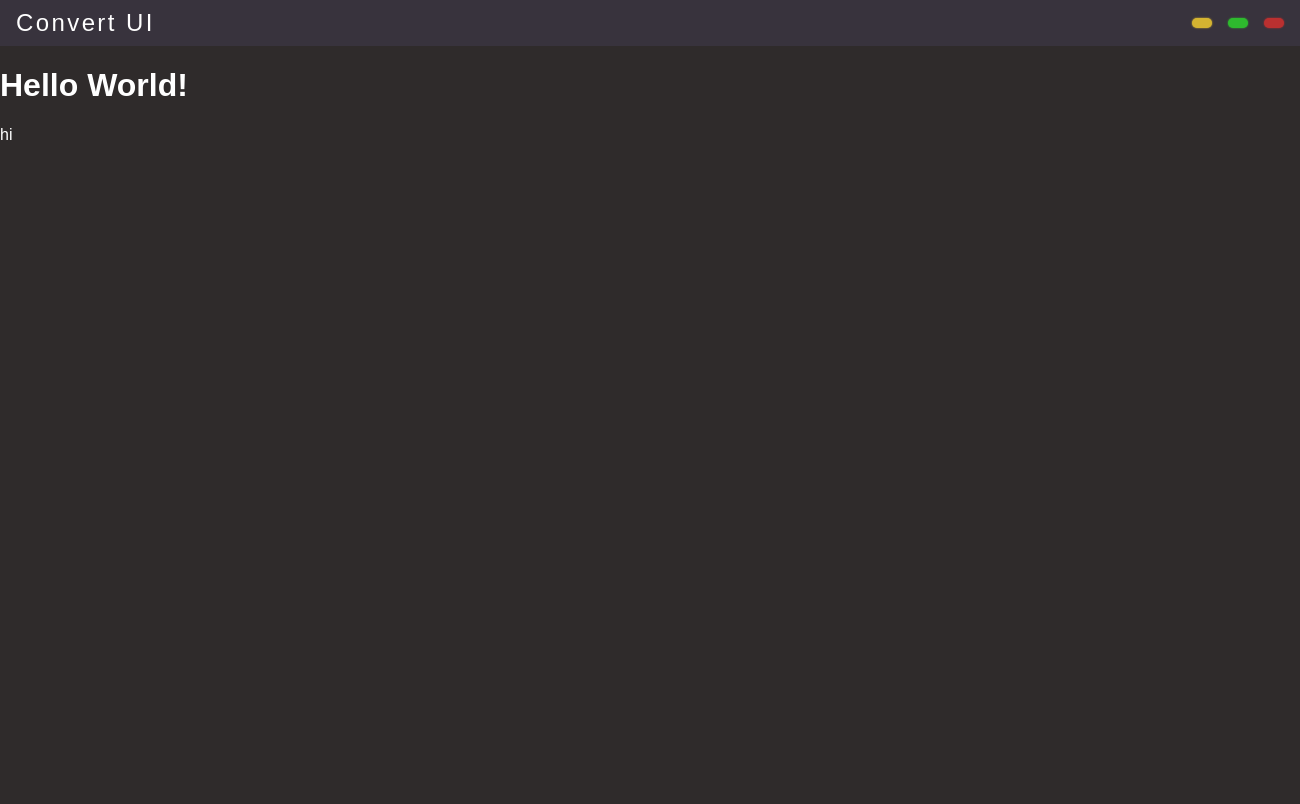
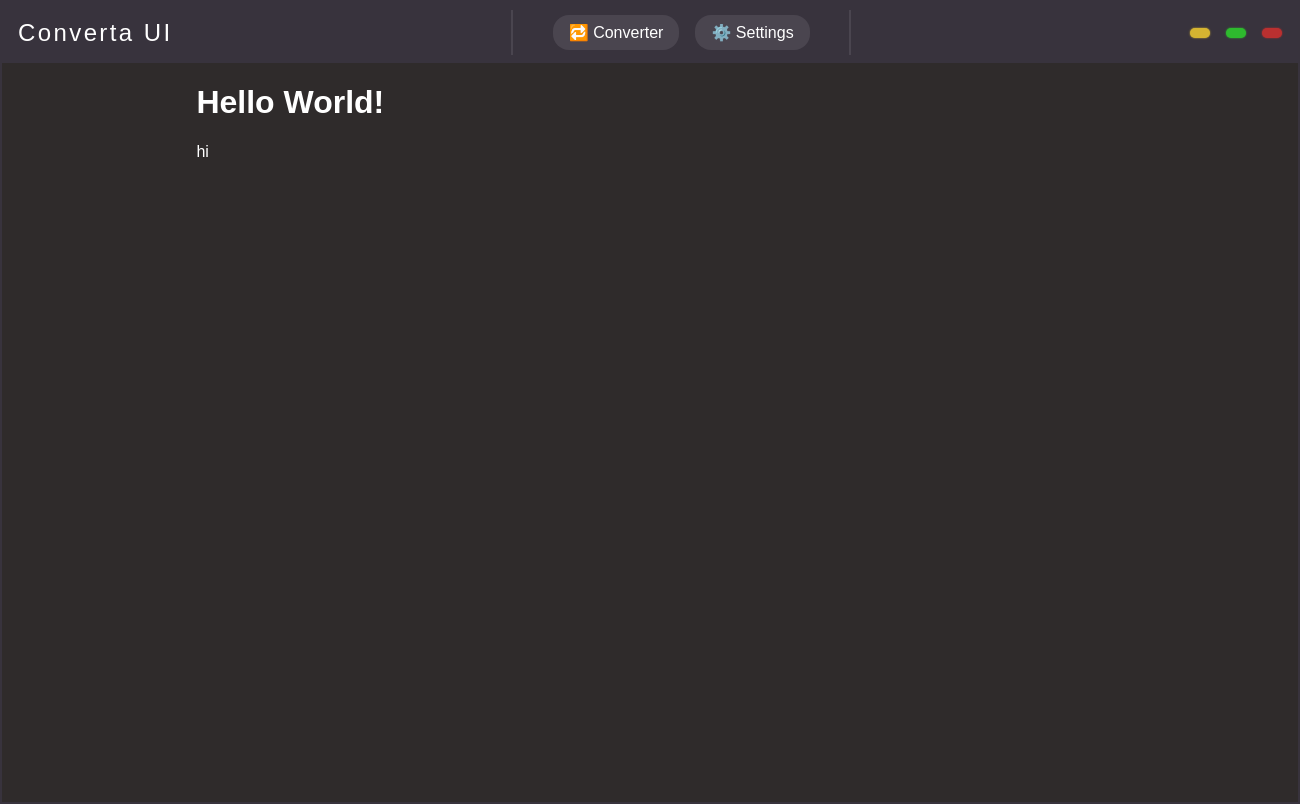
Before and after one commit to convertaaa/ui, an Electron app: page src/index.html in a window 1300 px wide. Drawn offline with Linux system fonts and the light colour scheme.

Commit message:
design overhaul v2

```diff
--- /dev/null
+++ b/src/css/styles.css
@@ -0,0 +1,18 @@
+@import "vars.css";
+@import "toolbar.css";
+
+body {
+    margin: 0;
+    overflow: hidden;
+    font-family: Arial, sans-serif;
+    background-color: var(--bg-color);
+    color: var(--text-color);
+
+    height: 100dvh;
+    border: 2px solid var(--border-color);
+}
+
+.wrapper {
+    width: 70%;
+    margin: 0 auto;
+}
--- /dev/null
+++ b/src/css/toolbar.css
@@ -0,0 +1,115 @@
+#title-bar {
+    height: 45px;
+    display: flex;
+    justify-content: space-between;
+    align-items: center;
+    padding: 0.5em 1em;
+    background-color: var(--border-color);
+    -webkit-app-region: drag;
+}
+
+/* Title: Toolbar */
+
+.title {
+    font-size: 1.5em;
+    margin: 0;
+    padding: 0.5em 0;
+    letter-spacing: 0.1em;
+    font-weight: 400;
+}
+
+/* Navbar */
+
+nav {
+    width: 30%;
+    height: 100%;
+    display: flex;
+    justify-content: space-around;
+    align-items: center;
+    -webkit-app-region: no-drag;
+}
+
+ul {
+    list-style-type: none;
+    padding: 0;
+    margin: 0;
+
+    display: flex;
+    justify-content: space-around;
+    align-items: center;
+    gap: 1em;
+    height: 100%;
+}
+
+li {
+    display: inline;
+}
+
+.chip {
+    background-color: var(--chip-color);
+    padding: 0.5em 1em;
+    border-radius: 1em;
+    cursor: pointer;
+    transition: background-color 0.2s;
+    user-select: none;
+}
+
+.chip:hover {
+    background-color: var(--chip-color-hover);
+}
+
+/* Buttons */
+
+.toolbar-btn {
+    width: 20px;
+    height: 10px;
+    cursor: pointer;
+    border-radius: 1em;
+
+    transition: box-shadow 0.2s;
+}
+
+.toolbar-btns {
+    display: flex;
+    justify-content: center;
+    align-items: center;
+    gap: 0.2em 1em;
+    -webkit-app-region: no-drag;
+}
+
+#minimize {
+    background-color: var(--btn-minimize);
+    box-shadow: 0 0 2px var(--btn-minimize);
+}
+
+#minimize:hover {
+    box-shadow: 0 0 5px #ffdd00;
+}
+
+#maximize {
+    background-color: var(--btn-maximize);
+    box-shadow: 0 0 2px var(--btn-maximize);
+}
+
+#maximize:hover {
+    box-shadow: 0 0 5px #00ff00;
+}
+
+#close {
+    background-color: var(--btn-close);
+    box-shadow: 0 0 2px var(--btn-close);
+}
+
+#close:hover {
+    box-shadow: 0 0 5px #ff0000;
+}
+
+/* Misc */
+
+.horizontal-divider-light {
+    width: 2px;
+    height: 100%;
+    padding: 0;
+    margin: 0;
+    background-color: var(--border-color-lighter);
+}
--- /dev/null
+++ b/src/css/vars.css
@@ -0,0 +1,13 @@
+:root {
+    --bg-color: #2f2b2b;
+    --text-color: #fff;
+    --border-color: #38333d;
+    --border-color-lighter: #4a454f;
+
+    --chip-color: #4a454f;
+    --chip-color-hover: #5c575f;
+
+    --btn-minimize: #d5b431;
+    --btn-maximize: #2eba2e;
+    --btn-close: #ba3030;
+}
--- a/src/index.html
+++ b/src/index.html
@@ -2,23 +2,33 @@
 <html>
 <head>
     <meta charset="UTF-8">
-    <title>Convert UI</title>
+    <title>Converta UI</title>
     <meta http-equiv="Content-Security-Policy" content="script-src 'self' 'unsafe-inline';"/>
-    <link rel="stylesheet" href="styles.css">
+    <link rel="stylesheet" href="css/styles.css">
 </head>
 <body>
 <div id="title-bar">
-    <span class="title">Convert UI</span>
+    <span class="title">Converta UI</span>
+    <nav>
+        <div class="horizontal-divider-light"></div>
+        <ul>
+            <li class="chip">🔁 Converter</li>
+            <li class="chip">⚙️ Settings</li>
+        </ul>
+        <div class="horizontal-divider-light"></div>
+    </nav>
     <div class="toolbar-btns">
         <div id="minimize" class="toolbar-btn"></div>
         <div id="maximize" class="toolbar-btn"></div>
         <div id="close" class="toolbar-btn"></div>
     </div>
 </div>
-<h1>Hello World!</h1>
-<p>
-    hi
-</p>
+<div class="wrapper">
+    <h1>Hello World!</h1>
+    <p>
+        hi
+    </p>
+</div>
 <script>
 	document.getElementById('minimize').addEventListener('click', () => {
 		window.electron.minimizeWindow();
--- a/src/main.js
+++ b/src/main.js
@@ -3,8 +3,8 @@ const path = require('path');
 
 const createWindow = () => {
 	const mainWindow = new BrowserWindow({
-		width: 900,
-		height: 600,
+		width: 1300,
+		height: 800,
 		frame: false,
 		transparent: true,
 		webPreferences: {
@@ -19,7 +19,7 @@ const createWindow = () => {
 		console.error('Failed to load index.html:', err);
 	});
 
-	mainWindow.webContents.openDevTools();
+	//mainWindow.webContents.openDevTools();
 	mainWindow.setResizable(true);
 	mainWindow.setMenuBarVisibility(false);
 	mainWindow.on('closed', () => {
--- a/src/styles.css
+++ /dev/null
@@ -1,78 +0,0 @@
-:root {
-    --bg-color: #2f2b2b;
-    --text-color: #fff;
-    --border-color: #38333d;
-
-    --btn-minimize: #d5b431;
-    --btn-maximize: #2eba2e;
-    --btn-close: #ba3030;
-}
-
-body {
-    margin: 0;
-    overflow: hidden;
-    font-family: Arial, sans-serif;
-    background-color: var(--bg-color);
-    color: var(--text-color);
-    border-radius: 15px;
-}
-
-.title {
-    font-size: 1.5em;
-    margin: 0;
-    padding: 0.5em 0;
-    letter-spacing: 0.1em;
-    font-weight: 400;
-}
-
-#title-bar {
-    height: 30px;
-    display: flex;
-    justify-content: space-between;
-    align-items: center;
-    padding: 0.5em 1em;
-    background-color: var(--border-color);
-}
-
-.toolbar-btn {
-    width: 20px;
-    height: 10px;
-    cursor: pointer;
-    border-radius: 1em;
-
-    transition: box-shadow 0.2s;
-}
-
-.toolbar-btns {
-    display: flex;
-    justify-content: center;
-    align-items: center;
-    gap: 0.2em 1em;
-}
-
-#minimize {
-    background-color: var(--btn-minimize);
-    box-shadow: 0 0 2px var(--btn-minimize);
-}
-
-#minimize:hover {
-    box-shadow: 0 0 5px #ffdd00;
-}
-
-#maximize {
-    background-color: var(--btn-maximize);
-    box-shadow: 0 0 2px var(--btn-maximize);
-}
-
-#maximize:hover {
-    box-shadow: 0 0 5px #00ff00;
-}
-
-#close {
-    background-color: var(--btn-close);
-    box-shadow: 0 0 2px var(--btn-close);
-}
-
-#close:hover {
-    box-shadow: 0 0 5px #ff0000;
-}
```
